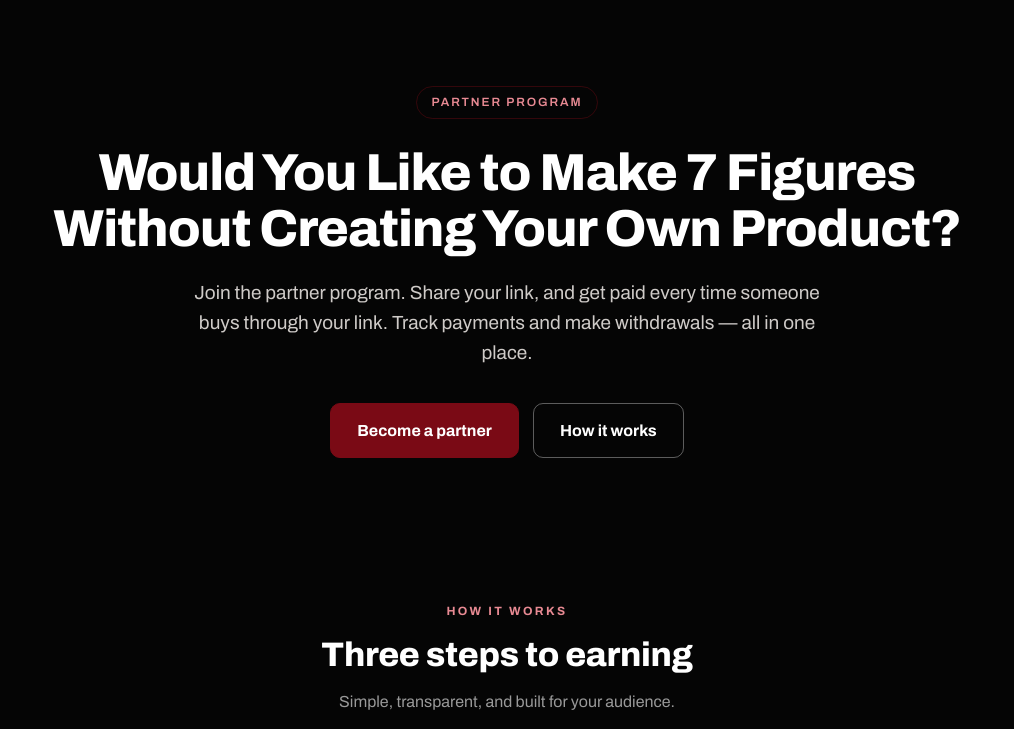
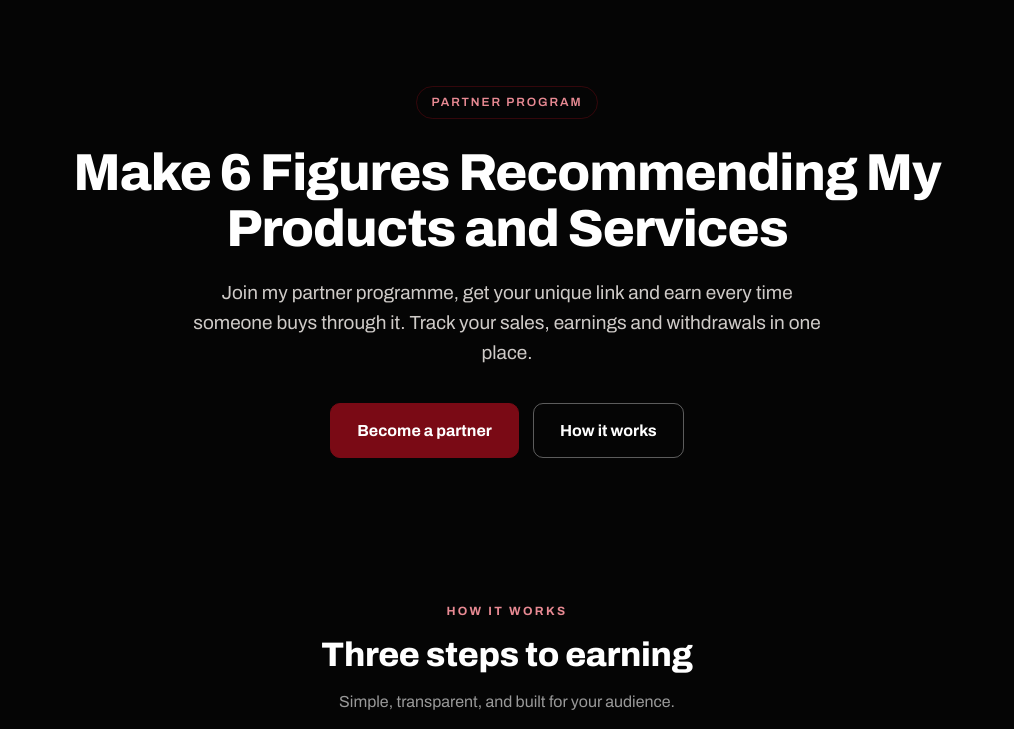
Before and after one commit to WilliamsBRAND/partners-platform, a website: page index.html in a window 1280 px wide. Shown: the part 71-800 px from the top of the page, without its empty margins (133-1147 px from the left). Drawn offline with Linux system fonts and the light colour scheme; no server answers.

Commit message:
copy(home): update hero h1 and lead to 'Make 6 Figures Recommending My Products and Services'

```diff
--- a/index.html
+++ b/index.html
@@ -150,8 +150,8 @@ footer{border-top:1px solid var(--line);padding:30px 0;}
 <header class="hero">
   <div class="inner">
     <span class="tag">Partner Program</span>
-    <h1>Would You Like to Make 7 Figures Without Creating Your Own Product?</h1>
-    <p class="lead">Join the partner program. Share your link, and get paid every time someone buys through your link. Track payments and make withdrawals &mdash; all in one place.</p>
+    <h1>Make 6 Figures Recommending My Products and Services</h1>
+    <p class="lead">Join my partner programme, get your unique link and earn every time someone buys through it. Track your sales, earnings and withdrawals in one place.</p>
     <div class="hero-btns">
       <a class="btn btn-primary btn-lg" href="/affiliates/register">Become a partner</a>
       <a class="btn btn-outline btn-lg" href="#how">How it works</a>
```
